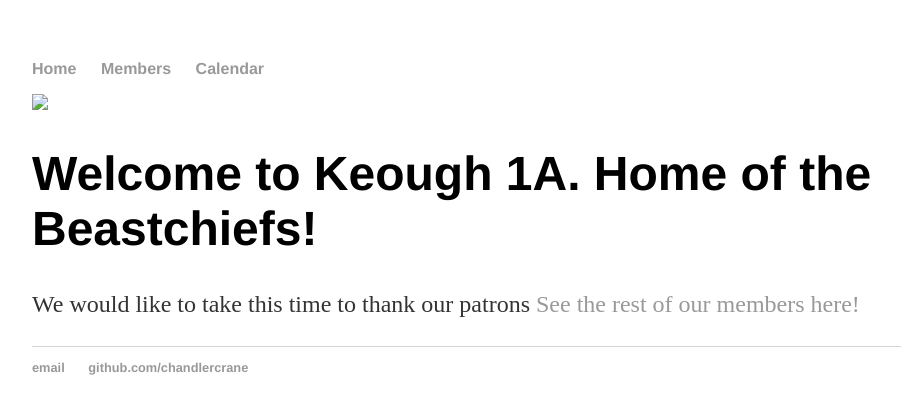
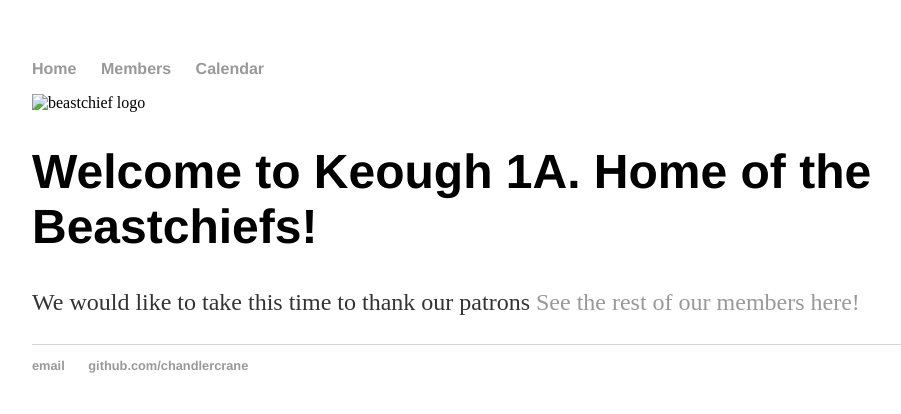
Before and after one commit to chandlercrane/beastchiefs.github.io, a Jekyll site: the page built from index.html, in a window 1280 px wide. Shown: the top 414 px of the page, without its empty margins (160-1061 px from the left). Built offline with Jekyll 4.4.1, drawn with Linux system fonts in a browser that asks for light colours.

Commit message:
Update index.html

```diff
--- a/index.html
+++ b/index.html
@@ -3,7 +3,7 @@ layout: default
 title: Beastchiefs
 ---
 <div class="blurb">
-	<img src="{{ '/assets/img/logo/beastchief_head.png' | relative_url }}">
+	<img src="/assets/img/logo/beastchief_head.png" width="100" height="80" alt="beastchief logo">
 	<h1>Welcome to Keough 1A. Home of the Beastchiefs!</h1>
 	<p>We would like to take this time to thank our patrons <a href="/members">See the rest of our members here!</a></p>
 </div><!-- /.blurb -->
```
